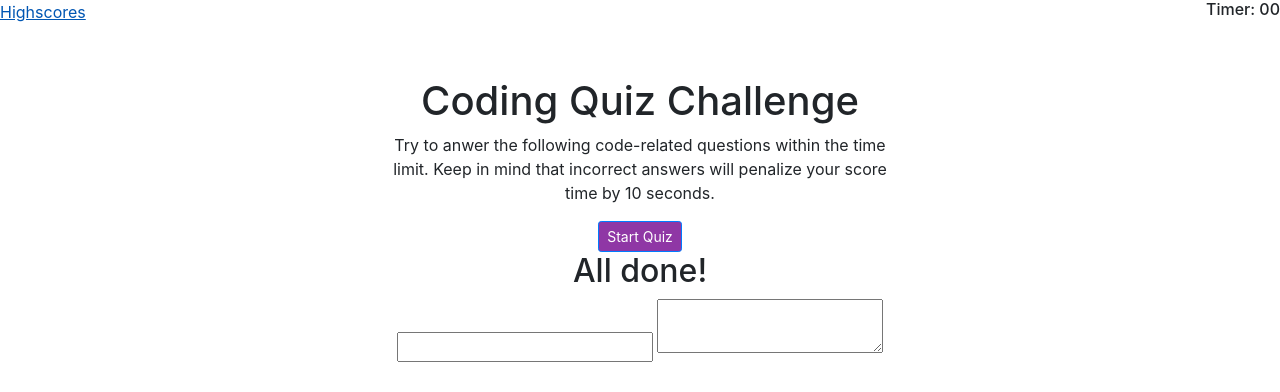
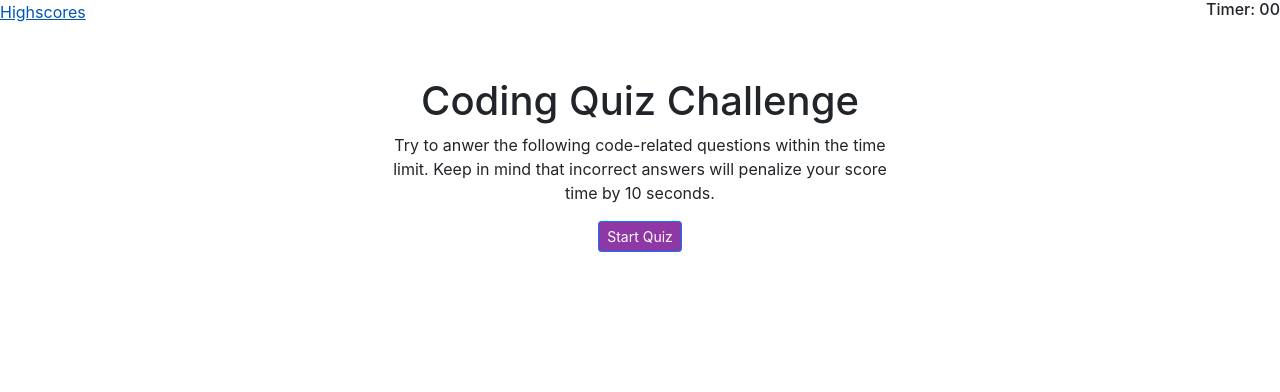
Before and after one commit to erinleecrocker/Code-Quiz, a plain HTML site: page index.html in a window 1280 px wide. Drawn offline with nearby package versions, Linux system fonts and the light colour scheme.

Commit message:
fixed index and added to readme

```diff
--- a/index.html
+++ b/index.html
@@ -61,19 +61,19 @@
         </div>
         <!-- score display form / page -->
         <div class="main-page-two" id="score-display-page"></div>
-             <form>
-                <h2 id="all-done"> All done!</h2>
+             <!-- <form>
+                <h2 id="all-done"> All done!</h2> -->
                 <!-- input initals -->
-                 <input id= "input-initials">
+                 <!-- <input id= "input-initials">
                     <textarea>
 
                     </textarea>
-                </input>
+                </input> -->
                 <!-- submit button -->
-                <div id="submit-button">
+                <!-- <div id="submit-button">
                 </div>
             </form>
-        </div>
+        </div> -->
     </div>
 
     <script src="./script.js"></script>
```
Also changed, not shown: 1 other file.
